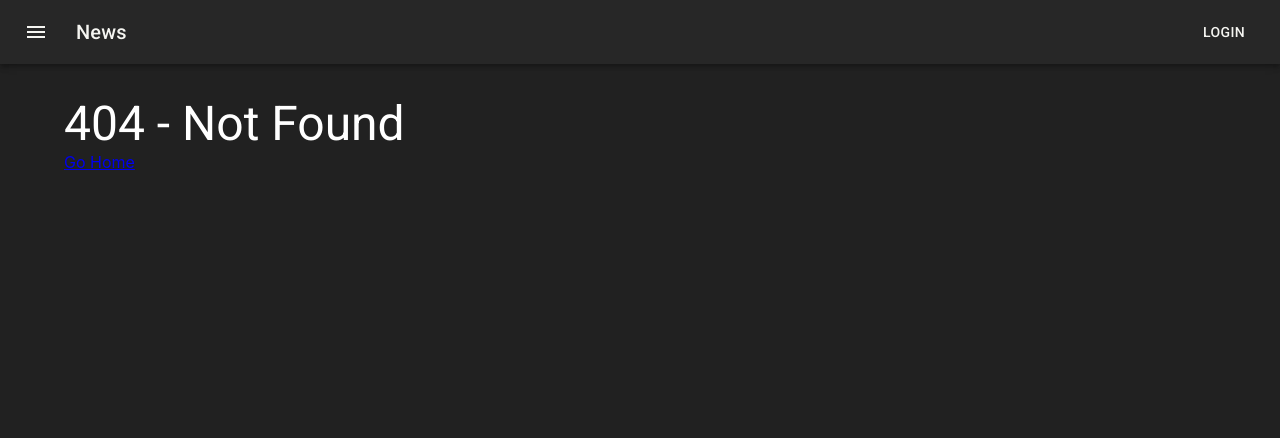
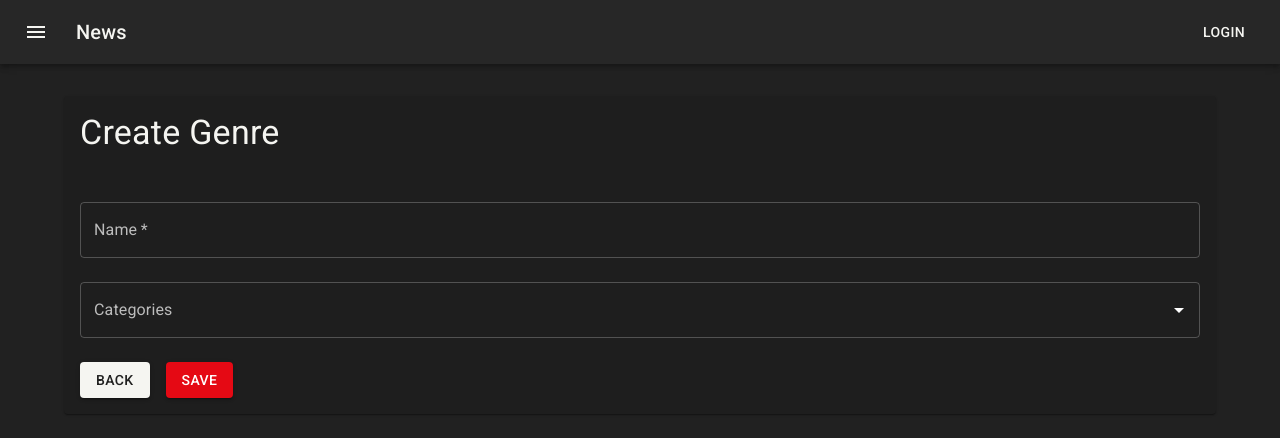
Before and after one commit to Lucassamuel97/admin-videos-react, a React (Vite) app: page /genres/create in a window 1280 px wide. Before the commit this address had no page. Shown: the top 438 px of the page. Built offline with nearby package versions, Linux system fonts and the light colour scheme.

Commit message:
:sparkles: feat: Adiciona componente GenreCreate e formulário para criação de gêneros

```diff
--- a/src/App.tsx
+++ b/src/App.tsx
@@ -11,6 +11,7 @@ import { SnackbarProvider } from 'notistack'
 import { CastMemberList } from "./features/cast/ListCastMembers";
 import { CreateCastMember } from "./features/cast/CreateCastMembers";
 import { EditCastMember } from "./features/cast/EditCastMember";
+import { GenreCreate } from "./features/genre/GenreCreate";
 
 const App = () => {
   return (
@@ -36,10 +37,12 @@ const App = () => {
             <Route path="/cast-members" element={<CastMemberList />} />
             <Route path="/cast-members/create" element={<CreateCastMember/>} />
             <Route path="/cast-members/edit/:id" element={<EditCastMember/>} />
+            {/* Genre */}
+            {/* <Route path="/genres" element={<GenreList />} /> */}
+            <Route path="/genres/create" element={<GenreCreate />} />
+            {/* <Route path="/genres/edit/:id" element={<GenreEdit/>} /> */}
 
             {/* 404 */}
-
-
             <Route path="*" element={
               <Box>
                 <Typography variant="h3">
--- /dev/null
+++ b/src/features/genre/GenreCreate.tsx
@@ -0,0 +1,28 @@
+import { useEffect, useState } from "react";
+import { useSnackbar } from "notistack";
+import { Box } from "@mui/system";
+import { Paper, Typography } from "@mui/material";
+import { GenreForm } from "./components/GenreFomr";
+
+export const GenreCreate = () => {
+  return (
+    <Box>
+      <Paper>
+        <Box p={2}>
+          <Box mb={2}>
+            <Typography variant="h4">Create Genre</Typography>
+          </Box>
+        </Box>
+
+        <GenreForm
+          genre={{}}
+          categories={[ { id: '1', name: "Action" , description: 'teste', deleted_at: 'null', is_active: true, created_at: 'null', updated_at: 'null' },]}
+          isLoading={false}
+          isDisabled={false}
+          handleSubmit={(e) => {e.preventDefault();}}
+          handleChange={(e) => {e.preventDefault();}}
+        />
+      </Paper>
+    </Box>
+  );
+}
--- /dev/null
+++ b/src/features/genre/components/GenreFomr.tsx
@@ -0,0 +1,93 @@
+import { Box, Button, FormControl, Grid, TextField } from "@mui/material";
+import Autocomplete from "@mui/material/Autocomplete";
+import { Link } from "react-router-dom";
+
+import React, { Component } from 'react'
+import { Category } from '../../../types/Category';
+
+type Props = {
+    genre: any;
+    categories?: Category[];
+    isLoading: boolean;
+    isDisabled: boolean;
+    handleSubmit: (e: React.FormEvent<HTMLFormElement>) => void;
+    handleChange: (e: React.ChangeEvent<HTMLInputElement>) => void;
+}
+
+export function GenreForm({
+    genre,
+    categories,
+    isLoading,
+    isDisabled,
+    handleSubmit,
+    handleChange
+}: Props) {
+
+    return (
+        <Box p={2}>
+            <form onSubmit={handleSubmit}>
+                <Grid container spacing={3}>
+                    <Grid item xs={12}>
+                        <FormControl fullWidth>
+                            <TextField
+                                required
+                                name="name"
+                                label="Name"
+                                value={genre.name}
+                                disabled={isDisabled}
+                                onChange={handleChange}
+                                inputProps={{ "data-testid": "name" }}
+                            />
+                        </FormControl>
+                    </Grid>
+
+                    <Grid item xs={12}>
+                        <Autocomplete
+                            multiple
+                            data-testid="categories-search"
+                            loading={isLoading}
+                            options={categories || []}
+                            isOptionEqualToValue={(option, value) => option.id === value.id}
+                            value={genre.categories}
+                            disabled={isDisabled || !categories}
+                            getOptionLabel={(option) => option.name}
+                            renderOption={(props, option) => (
+                                <li {...props} key={option.id}>
+                                    {option.name}
+                                </li>
+                            )}
+                            onChange={(e, newValue) => {
+                                handleChange({
+                                    target: { name: "categories", value: newValue },
+                                } as any);
+                            }}
+                            renderInput={(params) => (
+                                <TextField
+                                    {...params}
+                                    label="Categories"
+                                    data-testid="categories-input"
+                                />
+                            )}
+                        />
+                    </Grid>
+                    <Grid item xs={12}>
+                        <Box display="flex" gap={2}>
+                            <Button variant="contained" component={Link} to="/genres">
+                                Back
+                            </Button>
+
+                            <Button
+                                type="submit"
+                                color="secondary"
+                                variant="contained"
+                                disabled={isDisabled || isLoading}
+                            >
+                                {isLoading ? "Loading..." : "Save"}
+                            </Button>
+                        </Box>
+                    </Grid>
+                </Grid>
+            </form>
+        </Box>
+    );
+}
```
